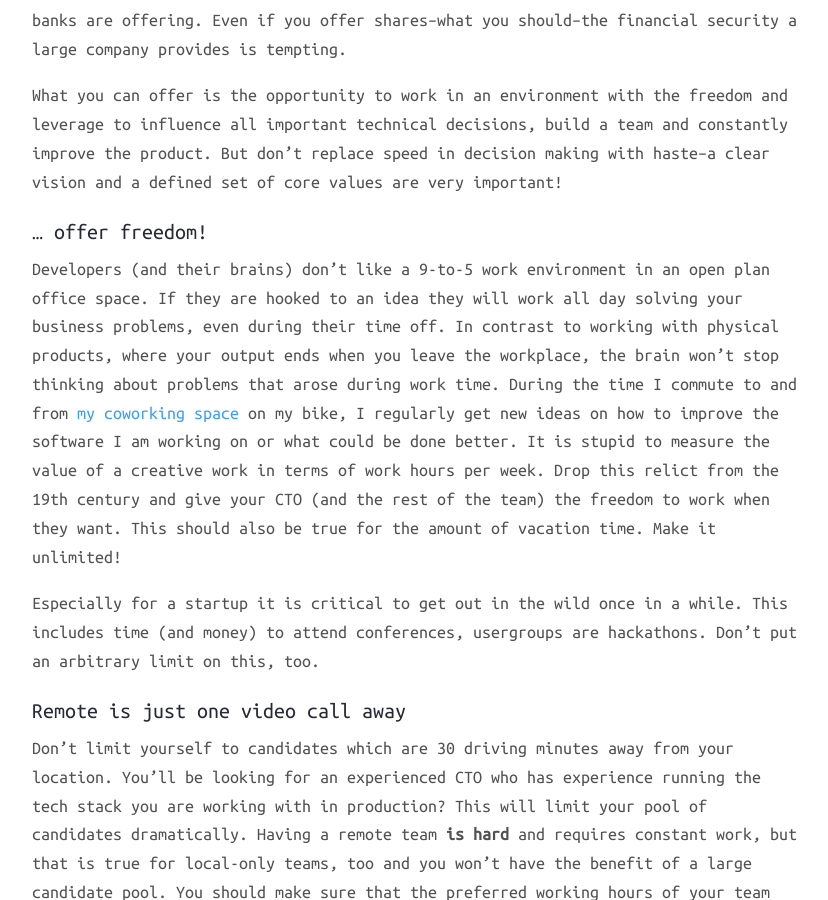
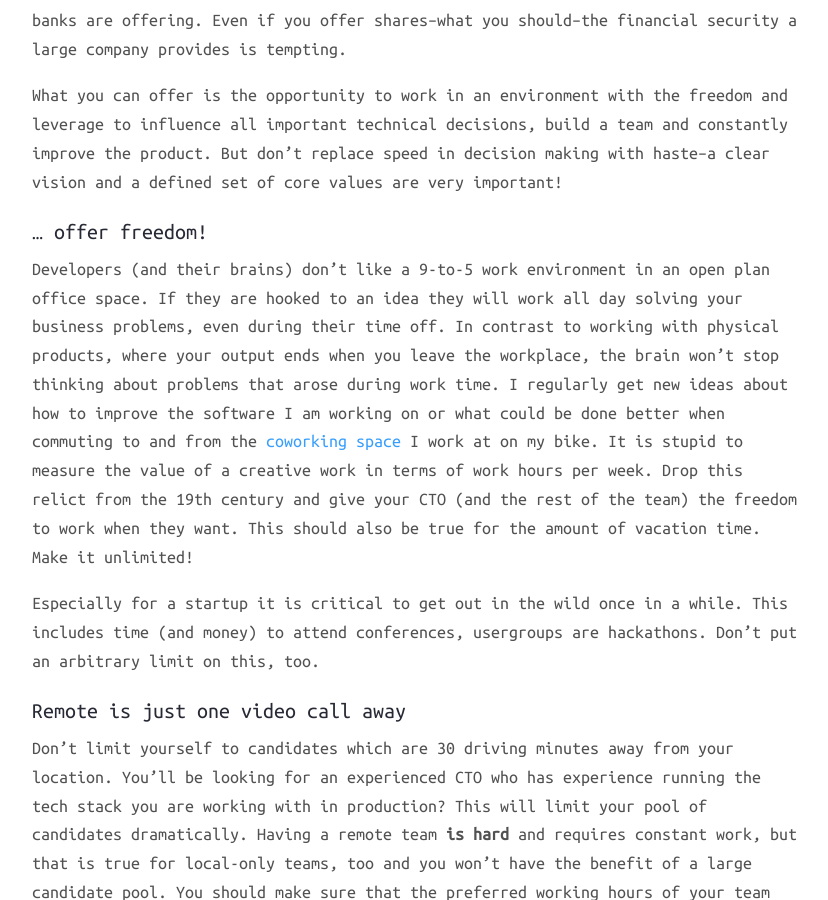
Before and after one commit to coderbyheart/blog, a Jekyll site: the page built from _posts/2015-01-25-how-to-find-a-cto.md, in a window 1280 px wide and 900 px high, scrolled down 644 px. Shown: the whole window, without its empty margins (224-1052 px from the left). Built offline with Jekyll 4.4.1, drawn with Linux system fonts in a browser that asks for light colours; nearby versions of some CDN libraries; comment, search, counter and statistics services are not loaded.

Commit message:
Update 2015-01-25-how-to-find-a-cto.md

```diff
--- a/_posts/2015-01-25-how-to-find-a-cto.md
+++ b/_posts/2015-01-25-how-to-find-a-cto.md
@@ -19,7 +19,7 @@
 
 ## … offer freedom!
 
-Developers (and their brains) don't like a 9-to-5 work environment in an open plan office space. If they are hooked to an idea they will work all day solving your business problems, even during their time off. In contrast to working with physical products, where your output ends when you leave the workplace, the brain won't stop thinking about problems that arose during work time. During the time I commute to and from [my coworking space][2] on my bike, I regularly get new ideas on how to improve the software I am working on or what could be done better. It is stupid to measure the value of a creative work in terms of work hours per week. Drop this relict from the 19th century and give your CTO (and the rest of the team) the freedom to work when they want. This should also be true for the amount of vacation time. Make it unlimited!
+Developers (and their brains) don't like a 9-to-5 work environment in an open plan office space. If they are hooked to an idea they will work all day solving your business problems, even during their time off. In contrast to working with physical products, where your output ends when you leave the workplace, the brain won't stop thinking about problems that arose during work time. I regularly get new ideas about how to improve the software I am working on or what could be done better when commuting to and from the [coworking space][2] I work at on my bike. It is stupid to measure the value of a creative work in terms of work hours per week. Drop this relict from the 19th century and give your CTO (and the rest of the team) the freedom to work when they want. This should also be true for the amount of vacation time. Make it unlimited!
 
 Especially for a startup it is critical to get out in the wild once in a while. This includes time (and money) to attend conferences, usergroups are hackathons. Don't put an arbitrary limit on this, too.
 
```
